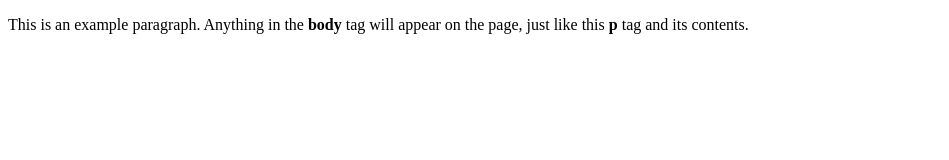
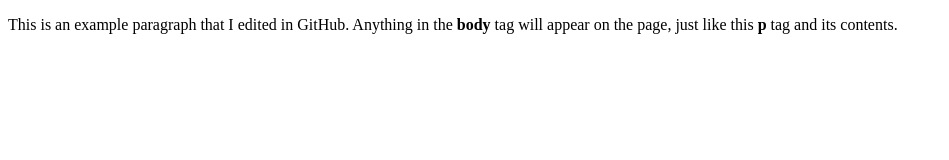
Before and after one commit to TonyStep/hello-ping, a plain HTML site: page index.html in a window 1280 px wide. Shown: the whole page, without its empty margins (0-949 px from the left). Drawn offline with Linux system fonts and the light colour scheme.

Commit message:
Update index.html
Changed the main paragraph text

```diff
--- a/index.html
+++ b/index.html
@@ -4,6 +4,6 @@
     <title>This is the title of the webpage!</title>
   </head>
   <body>
-    <p>This is an example paragraph. Anything in the <strong>body</strong> tag will appear on the page, just like this <strong>p</strong> tag and its contents.</p>
+    <p>This is an example paragraph that I edited in GitHub. Anything in the <strong>body</strong> tag will appear on the page, just like this <strong>p</strong> tag and its contents.</p>
   </body>
 </html>
```
